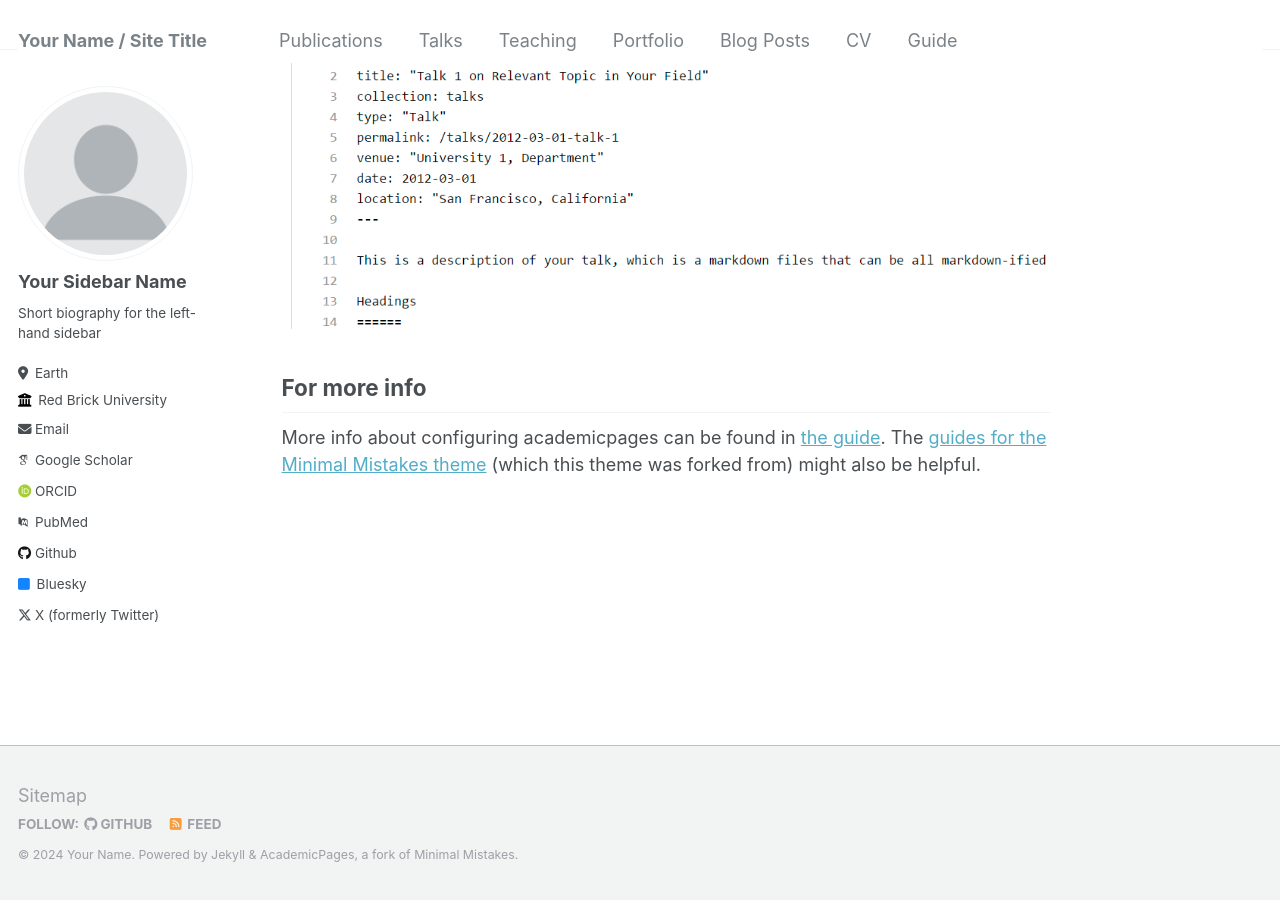
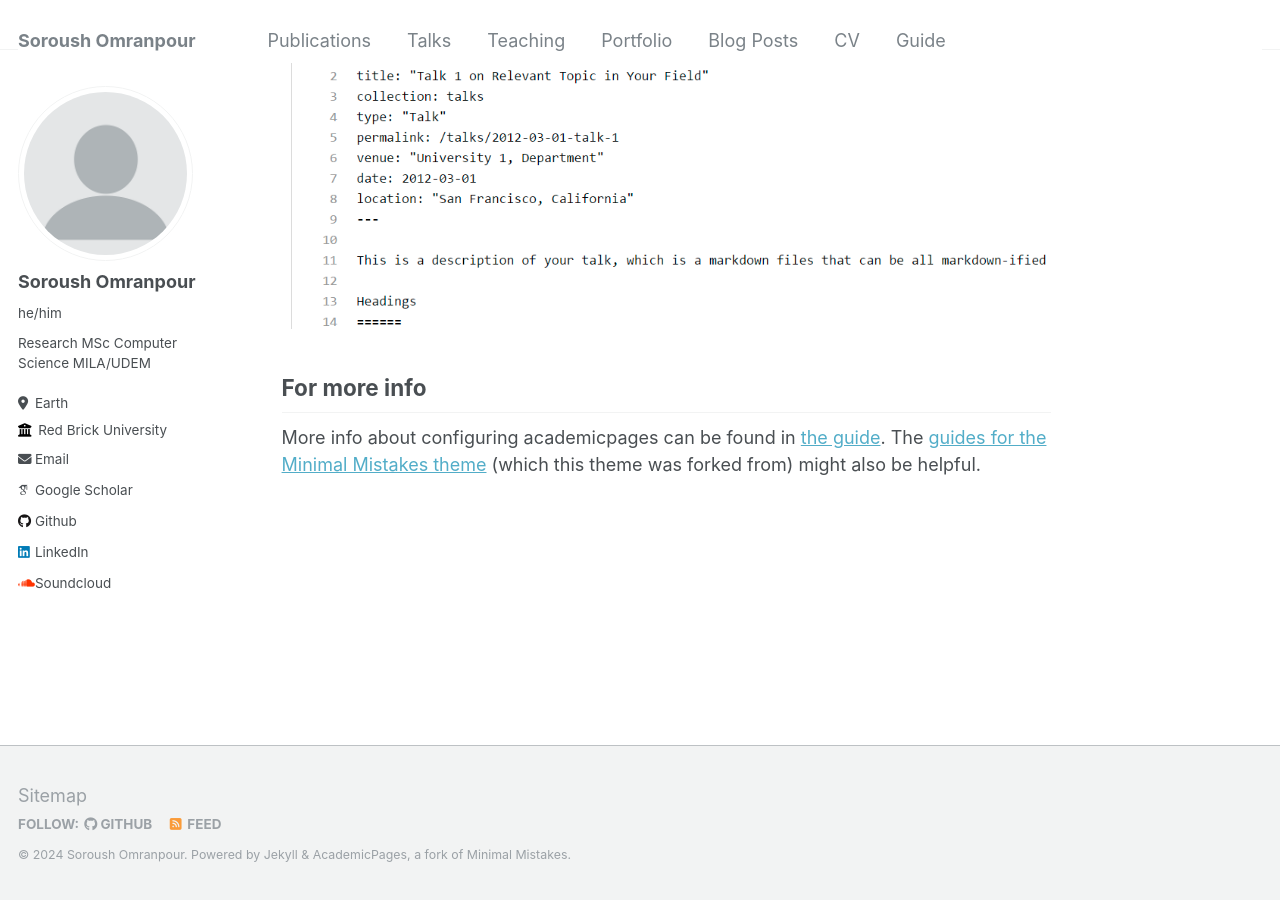
Before and after one commit to s-omranpour/s-omranpour.github.io, a Jekyll site: the page built from _pages/about.md, in a window 1280 px wide and 900 px high, scrolled down 2640 px. Built offline with Jekyll 4.4.1, drawn with Linux system fonts in a browser that asks for light colours; some web fonts are replaced.

Commit message:
basic info

```diff
--- a/_config.yml
+++ b/_config.yml
@@ -8,13 +8,13 @@
 
 # Basic Site Settings
 locale                   : "en-US"
-title                    : "Your Name / Site Title"
+title                    : "Soroush Omranpour"
 title_separator          : "-"
-name                     : &name "Your Name"
-description              : &description "personal description"
-url                      : https://academicpages.github.io # the base hostname & protocol for your site e.g. "https://mmistakes.github.io"
+name                     : &name "Soroush Omranpour"
+description              : &description "MSc Computer Science @ Mila"
+url                      : https://s-omranpour.github.io # the base hostname & protocol for your site e.g. "https://mmistakes.github.io"
 baseurl                  : "" # the subpath of your site, e.g. "/blog"
-repository               : "academicpages/academicpages.github.io"
+repository               : "s-omranpour/s-omranpour.github.io"
 
 # Site Author - The following control what appear as part of the author content on the side bar.
 #               If a field is blank the icon and link will not appear, otherwise it will be shown.
@@ -22,55 +22,27 @@ repository               : "academicpages/academicpages.github.io"
 author:
   # Biographic information
   avatar           : "profile.png"
-  name             : "Your Sidebar Name"
-  pronouns         : # example: "she/her"
-  bio              : "Short biography for the left-hand sidebar"
+  name             : "Soroush Omranpour"
+  pronouns         : "he/him"
+  bio              : "Research MSc Computer Science MILA/UDEM"
   location         : "Earth"
   employer         : "Red Brick University"
   uri              : # URL
-  email            : "none@example.org"
+  email            : "soroush.omranpour@mila.quebec"
 
   # Academic websites
   arxiv            : # URL - Update with the correct link to your profile
-  googlescholar    : "https://scholar.google.com/citations?user=PS_CX0AAAAAJ"
-  impactstory      : # URL
-  orcid            : "http://orcid.org/yourorcidurl"
-  pubmed           : "https://www.ncbi.nlm.nih.gov/pubmed/?term=john+snow"
-  researchgate     : # URL
+  googlescholar    : "https://scholar.google.com/citations?user=gDfZkT4AAAAJ"
 
   # Repositories and software development
-  bitbucket        : # Username - Update with your username on the site
-  codepen          : # Username
-  dribbble         : # Username
-  github           : "academicpages"
+  github           : "s-omranpour"
   kaggle           : # Username
   stackoverflow    : # User number or user number and name (i.e., use "1" or "1/jeff-atwood")
 
   # Social media
-  bluesky          : "bsky.app" # Replace this with you Bluesky username
-  facebook         : # Username
-  flickr           : # Username
-  foursquare       : # Username
-  goodreads        : # Username
-  google_plus      : # Username
-  keybase          : # Username
-  instagram        : # Username
-  lastfm           : # Username
-  linkedin         : # Username
-  mastodon         : # URL
+  linkedin         : soroush.omranpour
   medium           : # URL
-  pinterest        : # Username
-  soundcloud       : # Username
-  steam            : # Username
-  telegram         : # URL
-  tumblr           : # Username
-  twitter          : "UniofOxford"  # Replace this with your X / Twitter handle
-  vine             : # Username
-  weibo            : # Username
-  wikipedia        : # Username
-  xing             : # Username
-  youtube          : # Username
-  zhihu            : # URL
+  soundcloud       : dream-s-catcher
 
 
 # Site Settings
```
